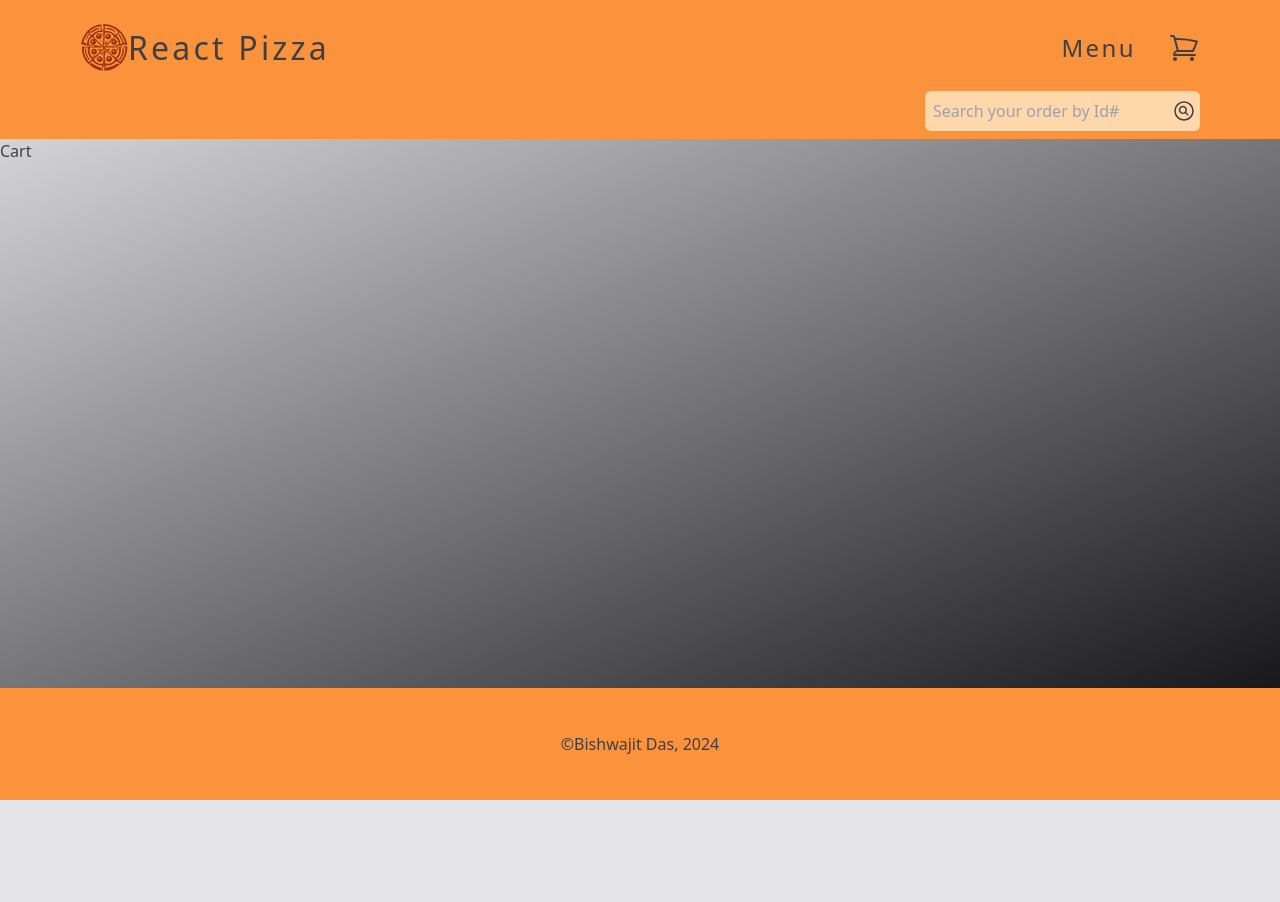
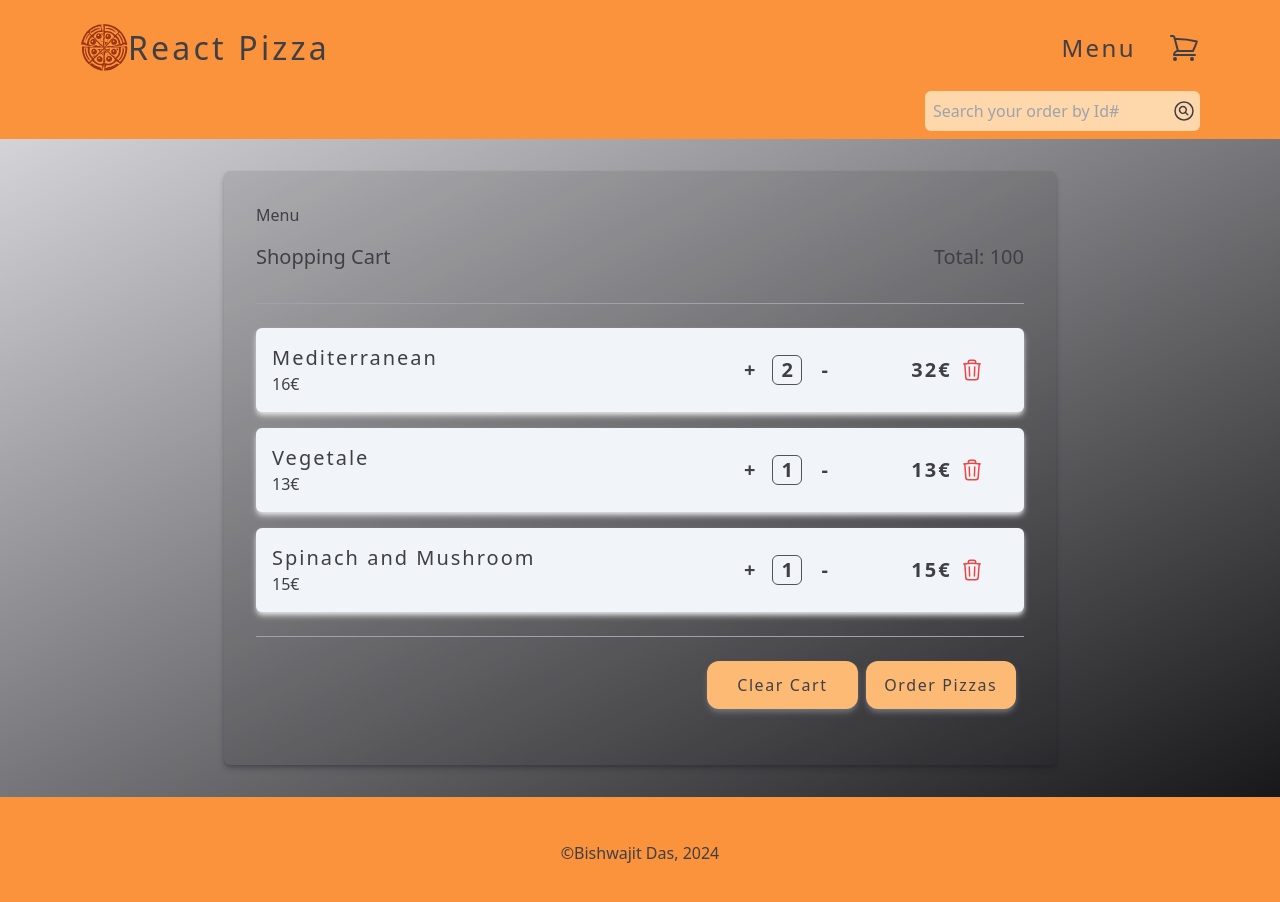
Before and after one commit to Bishwajitkuat/react_pizzas, a React (Vite) app: page /cart in a window 1280 px wide. Shown: the top 902 px of the page. Before the commit the page ends 800 px from the top, so only its background shows below. Built offline with nearby package versions, Linux system fonts and the light colour scheme.

Commit message:
Cart component is modified and styled. I will receive items in a cart from redux and renders the cart items and subtotoa and grad total accordingly.

```diff
--- a/src/components/cart/Cart.tsx
+++ b/src/components/cart/Cart.tsx
@@ -1,3 +1,32 @@
+import { Link } from "react-router-dom";
+import { fakeCart } from "../order/CreateOrder";
+import CartItem from "./CartItem";
+
 export default function Cart() {
-  return <div>Cart</div>;
+  const totalPrice: number = 100;
+  const cartItems = fakeCart;
+  return (
+    <div className="flex justify-center">
+      <div className="m-2 rounded-md bg-zinc-900/10 p-2 shadow-md shadow-zinc-900/30 md:m-8 md:w-[65%] md:p-8">
+        <Link to="/menu"> Menu </Link>
+        <div className="mb-4 flex w-full justify-between py-4 text-xl">
+          <h1>Shopping Cart</h1>
+          <p>Total: {totalPrice}</p>
+        </div>
+        <ul className="flex flex-col gap-4 border-b border-t border-zinc-400 py-6">
+          {cartItems.map((cartItem) => (
+            <CartItem key={cartItem.pizzaId} cartItem={cartItem} />
+          ))}
+        </ul>
+        <div className="flex justify-end gap-2 px-2 py-6 text-right uppercase md:tracking-widest">
+          <button className="min-h-[3rem] rounded-xl bg-orange-300 px-4 py-2  shadow-md shadow-zinc-500 outline-none duration-200 ease-in hover:bg-orange-500 hover:shadow-orange-500/50  md:w-[20%] ">
+            Clear Cart
+          </button>
+          <button className=" min-h-[3rem] rounded-xl bg-orange-300 px-4  py-2  shadow-md shadow-zinc-500 outline-none duration-200 ease-in  hover:bg-orange-500 hover:shadow-orange-500/50 md:w-[20%] ">
+            Order Pizzas
+          </button>
+        </div>
+      </div>
+    </div>
+  );
 }
```
